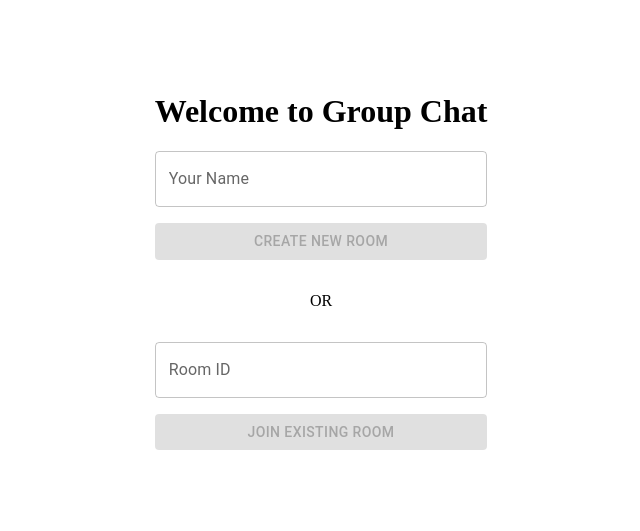
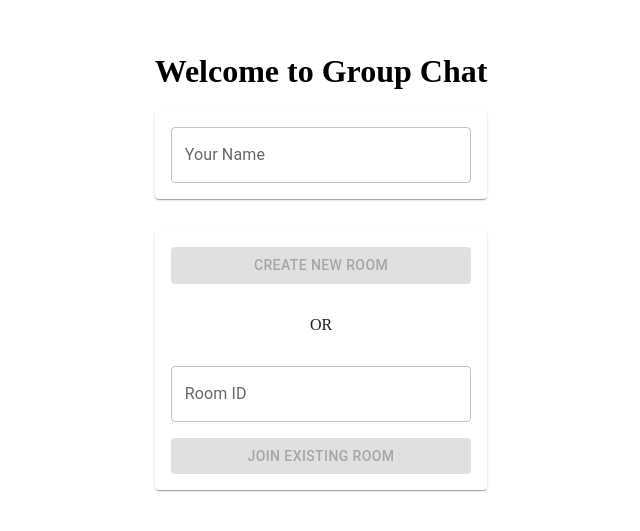
Before and after one commit to folkg/group-chat, a React (Vite) app in the folder client/: page / in a window 1280 px wide. Shown: the part 147-678 px from the top of the page, without its empty margins (319-959 px from the left). Built offline with nearby package versions, Linux system fonts and the light colour scheme.

Commit message:
improve layout for clarity

```diff
--- a/client/src/pages/Home.css
+++ b/client/src/pages/Home.css
@@ -1,4 +1,16 @@
-.field-button-group {
+.home-cards {
+    display: flex;
+    flex-direction: column;
+    flex-wrap: wrap;
+    justify-content: center;
+    gap: 2rem;
+}
+
+.home-card {
+    padding: 1rem;
+}
+
+.room-options {
     display: flex;
     flex-direction: column;
     gap: 1rem;
--- a/client/src/pages/Home.tsx
+++ b/client/src/pages/Home.tsx
@@ -1,4 +1,4 @@
-import { Button, TextField } from "@mui/material";
+import { Button, Card, TextField } from "@mui/material";
 import "./Home.css";
 import { useState } from "react";
 
@@ -18,33 +18,45 @@ export default function Home() {
   const isRoomIdValid = roomId.trim().length > 0;
 
   return (
-    <div>
+    <>
       <h1>Welcome to Group Chat</h1>
-      <div>
-        <div className="field-button-group">
+      <div className="home-cards">
+        <Card className="home-card">
+          <div className="room-options">
             <TextField
               id="name"
               label="Your Name"
               value={name}
               onChange={handleNameChange}
             />
-          <Button variant="contained" disabled={!isNameValid || isRoomIdValid}>
+          </div>
+        </Card>
+        <Card className="home-card">
+          <div className="room-options">
+            <Button
+              variant="contained"
+              disabled={!isNameValid || isRoomIdValid}
+            >
               Create New Room
             </Button>
           </div>
           <p className="or-text">OR</p>
-        <div className="field-button-group">
+          <div className="room-options">
             <TextField
               id="roomid"
               label="Room ID"
               value={roomId}
               onChange={handleRoomIdChange}
             />
-          <Button variant="contained" disabled={!isNameValid || !isRoomIdValid}>
+            <Button
+              variant="contained"
+              disabled={!isNameValid || !isRoomIdValid}
+            >
               Join Existing Room
             </Button>
           </div>
+        </Card>
       </div>
-    </div>
+    </>
   );
 }
```
Lines whose indentation alone changed are shown as unchanged.
